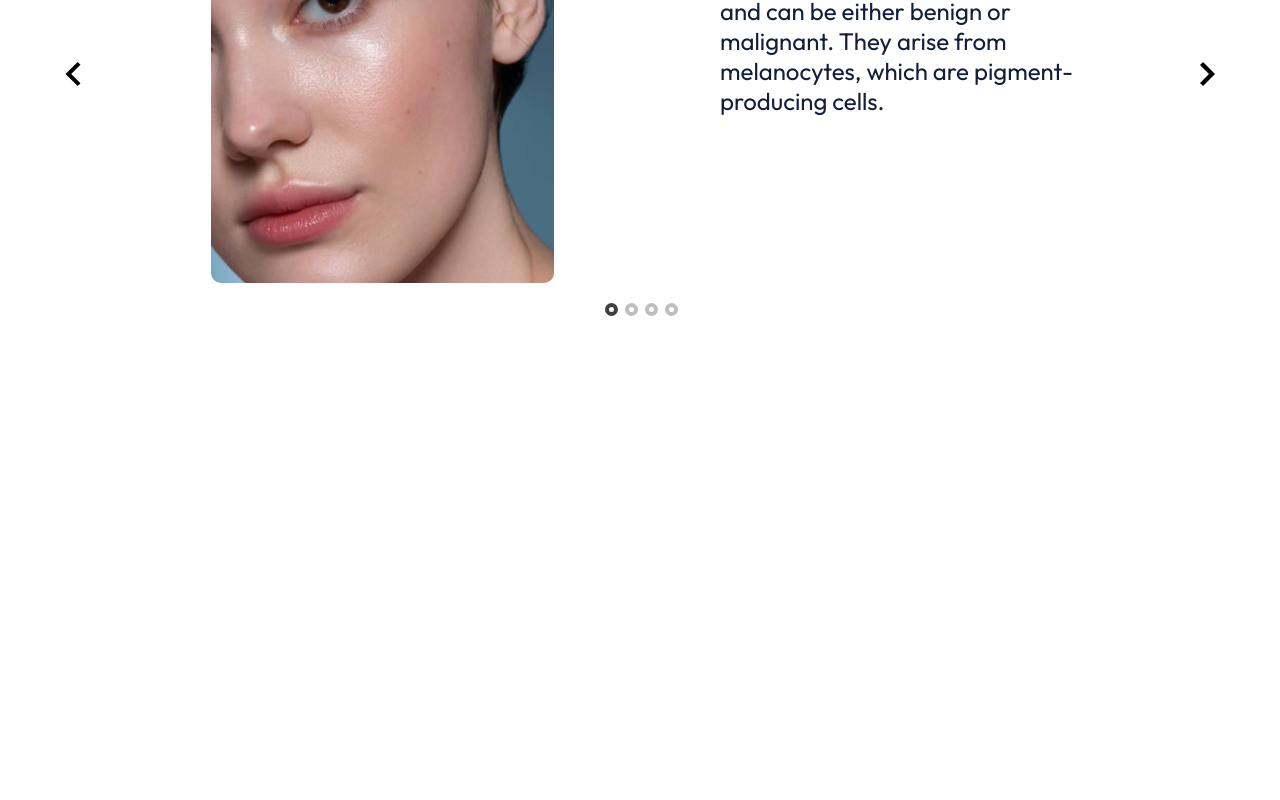
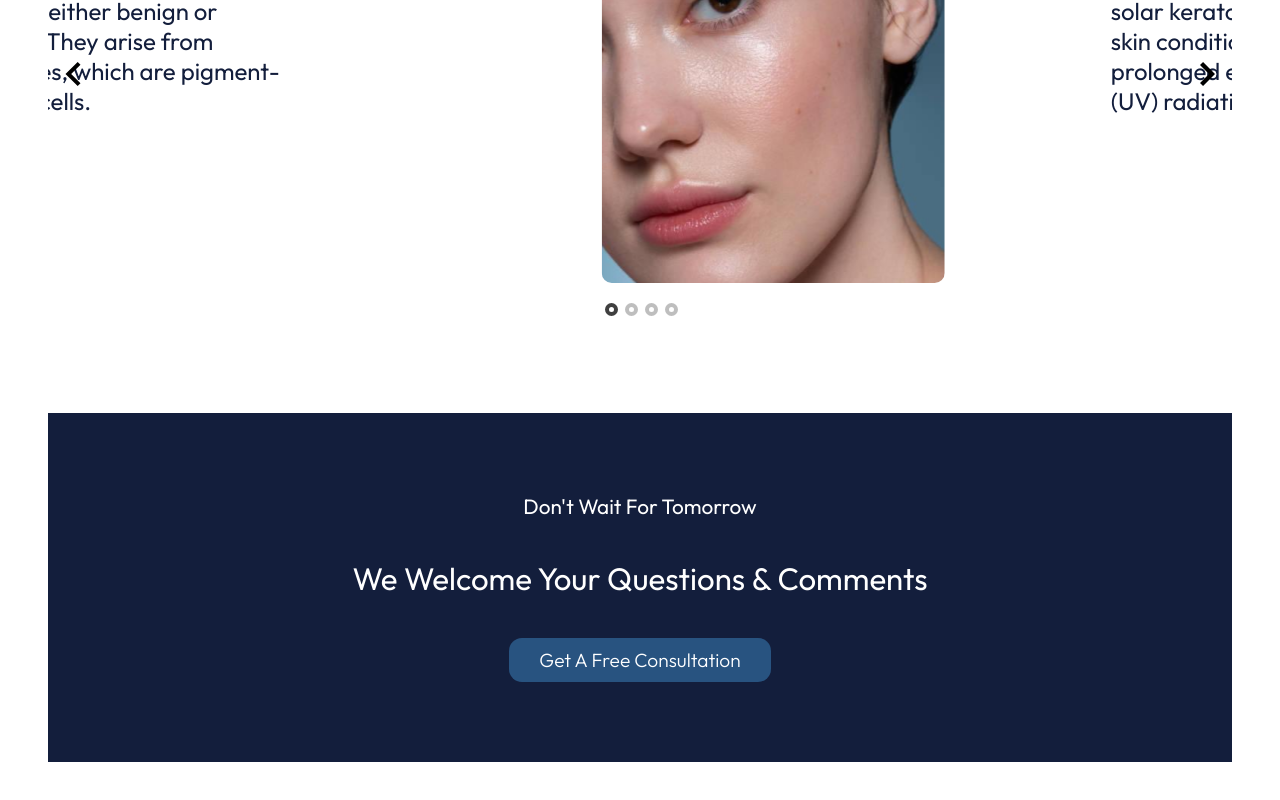
Before and after one commit to algndy/skin-diseases, a React (Vite) app: page / in a window 1280 px wide. Shown: the part 1087-1887 px from the top of the page. Before the commit the page ends 1416 px from the top, so only its background shows below. Built offline with nearby package versions, Linux system fonts and the light colour scheme.

Commit message:
Add consultation-section

```diff
--- a/src/App.jsx
+++ b/src/App.jsx
@@ -2,12 +2,14 @@ import Header from "./components/Header";
 import styles from "./App.module.css";
 import HomeSection from "./components/HomeSection";
 import DiseasesSection from "./components/DiseasesSection";
+import ConsultSection from "./components/ConsultSection";
 function App() {
   return (
     <div className={styles.container}>
       <Header />
       <HomeSection />
       <DiseasesSection />
+      <ConsultSection />
     </div>
   );
 }
--- /dev/null
+++ b/src/components/ConsultSection.jsx
@@ -0,0 +1,12 @@
+import styles from "./ConsultSection.module.css";
+function ConsultSection() {
+  return (
+    <section className={styles.consultSection}>
+      <p>{"Don't Wait For Tomorrow "}</p>
+      <h1>We Welcome Your Questions & Comments</h1>
+      <button>Get A Free Consultation</button>
+    </section>
+  );
+}
+
+export default ConsultSection;
--- /dev/null
+++ b/src/components/ConsultSection.module.css
@@ -0,0 +1,23 @@
+.consultSection {
+  background-color: var(--text-color);
+  color: white;
+  margin: 50px 0;
+  width: 100%;
+  text-align: center;
+  padding: 5rem;
+  font-size: 1.3rem;
+}
+.consultSection h1 {
+  margin: 40px 0;
+}
+
+.consultSection button {
+  background-color: var(--main-color);
+  color: white;
+  border: none;
+  border-radius: 13px;
+  padding: 10px 30px;
+  font-size: 1.2rem;
+  font-weight: 300;
+  cursor: pointer;
+}
--- a/src/components/DiseasesSection.jsx
+++ b/src/components/DiseasesSection.jsx
@@ -29,7 +29,7 @@ function DiseasesSection() {
           slidesToScroll={1}
           slidesToShow={1}
           indicators={true}
-          autoplay={false}
+          autoplay={true}
         >
           {DISEASES.map((disease, i) => (
             <div className={styles.card} key={i}>
--- a/src/components/HomeSection.module.css
+++ b/src/components/HomeSection.module.css
@@ -21,6 +21,7 @@
   background-color: #f9e9ed;
   color: var(--main-color);
   padding: 2px 120px;
+  cursor: pointer;
 }
 
 .homeSection img {
--- a/src/components/Logo.jsx
+++ b/src/components/Logo.jsx
@@ -1,5 +1,6 @@
+import styles from "./Logo.module.css";
 function Logo() {
-  return <img width={170} src="logo.png" alt="logo" />;
+  return <img className={styles.logo} src="logo.png" alt="logo" />;
 }
 
 export default Logo;
--- /dev/null
+++ b/src/components/Logo.module.css
@@ -0,0 +1,4 @@
+.logo {
+  width: 170px;
+  cursor: pointer;
+}
--- a/src/components/PageNav.module.css
+++ b/src/components/PageNav.module.css
@@ -6,3 +6,6 @@
   list-style-type: none;
   color: var(--main-color);
 }
+.pageNav li {
+  cursor: pointer;
+}
```
